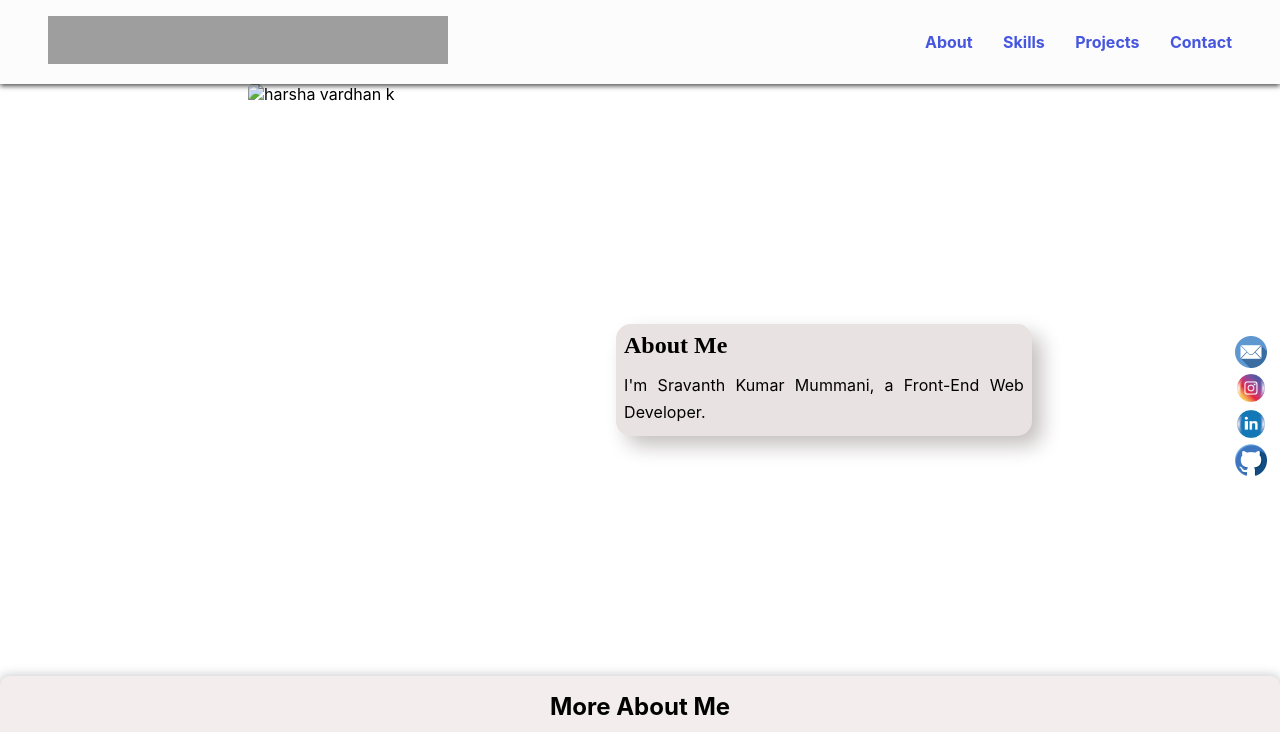
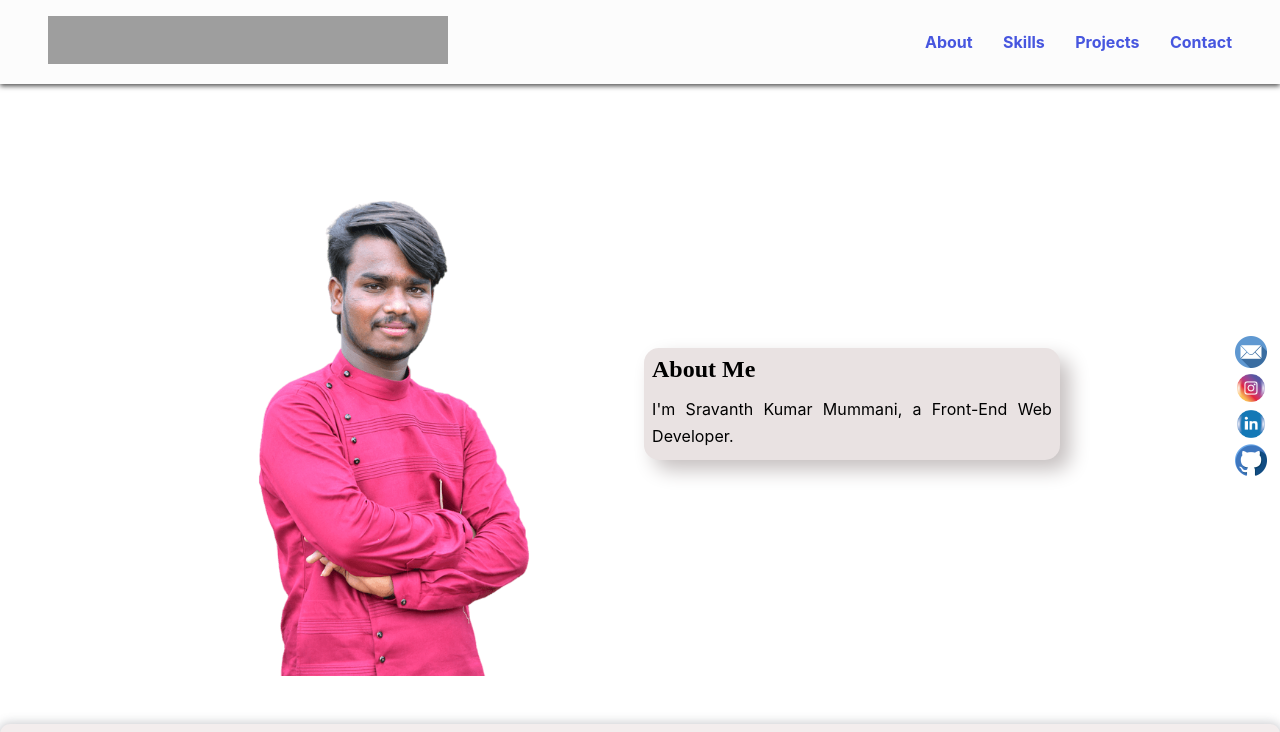
Before and after one commit to SravanthChintu/Developer-Portfolio, a plain HTML site: page index.html in a window 1280 px wide. Shown: the top 732 px of the page. Drawn offline with nearby package versions, Linux system fonts and the light colour scheme; grey boxes are pictures that could not be loaded.

Commit message:
first commit

```diff
--- a/assets/css/styles.css
+++ b/assets/css/styles.css
@@ -130,8 +130,8 @@ nav ul li {
 
 .hero img{
   margin-bottom: 3rem;
-  height: 34rem;
-  width: 21rem;
+  height: 37rem;
+  width: 24.5rem;
   border-radius: 5px;
 
 
--- a/index.html
+++ b/index.html
@@ -54,7 +54,7 @@
     <!--hero section-->
     <section class="hero" id="about">
         <img
-          src="assets/images/js3.jpg"
+          src="assets/images/sravanth_main.png"
           alt="harsha vardhan k"
           loading="lazy"
           class="hero-img"
```
